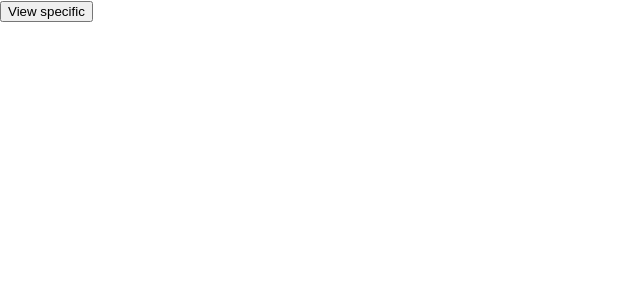
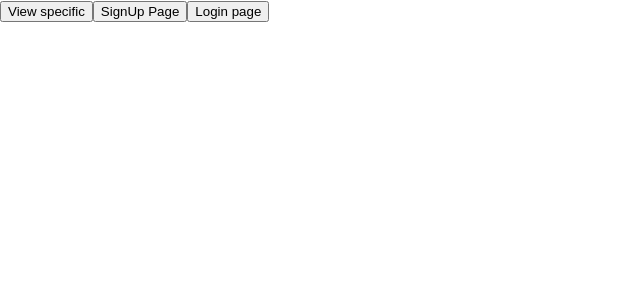
Before and after one commit to brianhilsden/getway-travels, a React (Create React App) app: page / in a window 1280 px wide. Shown: the top 300 px of the page, without its empty margins (0-640 px from the left). Built offline with nearby package versions, Linux system fonts and the light colour scheme.

Commit message:
added pages

```diff
--- a/src/LandingPage.js
+++ b/src/LandingPage.js
@@ -3,9 +3,18 @@ import { useNavigate } from "react-router-dom"
 function LandingPage() {
     const navigate = useNavigate()
     return(
+        <>
+
         <button onClick={()=>navigate("/specificPage")}>
                 View specific
         </button>
+        <button onClick={()=>navigate("/signUp")}>
+            SignUp Page
+        </button>
+        <button onClick={()=>navigate("/login")}>
+            Login page
+        </button>
+        </>
     )
 
 }
--- /dev/null
+++ b/src/Login.js
@@ -0,0 +1,9 @@
+
+function Login(){
+    return(
+        <div>
+
+        </div>
+    )
+}
+export default Login
--- /dev/null
+++ b/src/SignUp.js
@@ -0,0 +1,8 @@
+function SignUp(){
+    return(
+        <div>
+
+        </div>
+    )
+}
+export default SignUp
```
Also changed, not shown: src/routes.js (+8 -1 lines).
